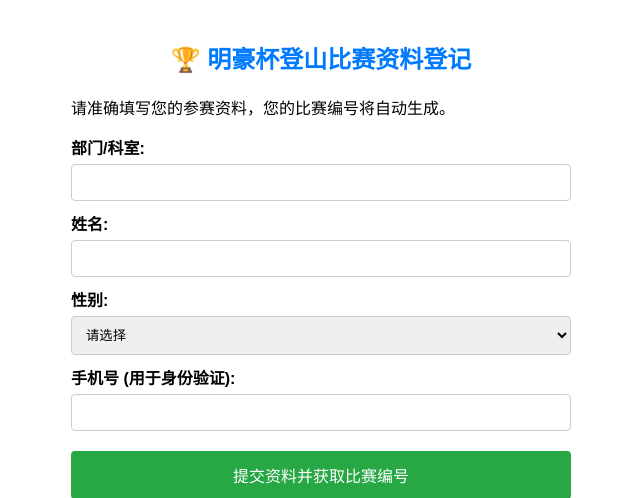
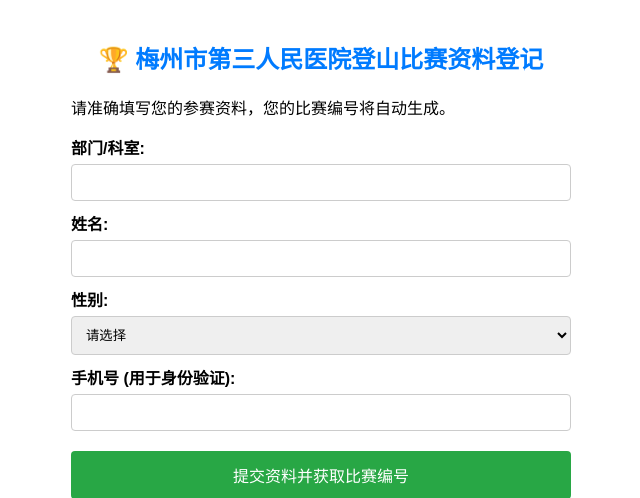
Before and after one commit to minghao8989/mzsypashanbisaiminghao, a Python web app: template templates/register.html in a window 1280 px wide. Shown: the top 498 px of the page, without its empty margins (319-959 px from the left). Run offline with Jinja, Linux system fonts and the light colour scheme; the template is opened without the code that fills it, so the values that code supplies are empty.

Commit message:
Update register.html

```diff
--- a/templates/register.html
+++ b/templates/register.html
@@ -3,7 +3,7 @@
 <head>
     <meta charset="UTF-8">
     <meta name="viewport" content="width=device-width, initial-scale=1.0">
-    <title>明豪杯登山比赛报名表</title>
+    <title>梅州市第三人民医院登山比赛报名表</title>
     <style>
         body { font-family: sans-serif; padding: 20px; max-width: 500px; margin: auto; }
         h2 { text-align: center; color: #007bff; }
@@ -15,7 +15,7 @@
     </style>
 </head>
 <body>
-    <h2>🏆 明豪杯登山比赛资料登记</h2>
+    <h2>🏆 梅州市第三人民医院登山比赛资料登记</h2>
     <p>请准确填写您的参赛资料，您的比赛编号将自动生成。</p>
 
     {% if success %}
@@ -46,4 +46,5 @@
         <button type="submit">提交资料并获取比赛编号</button>
     </form>
 </body>
+
 </html>
```
